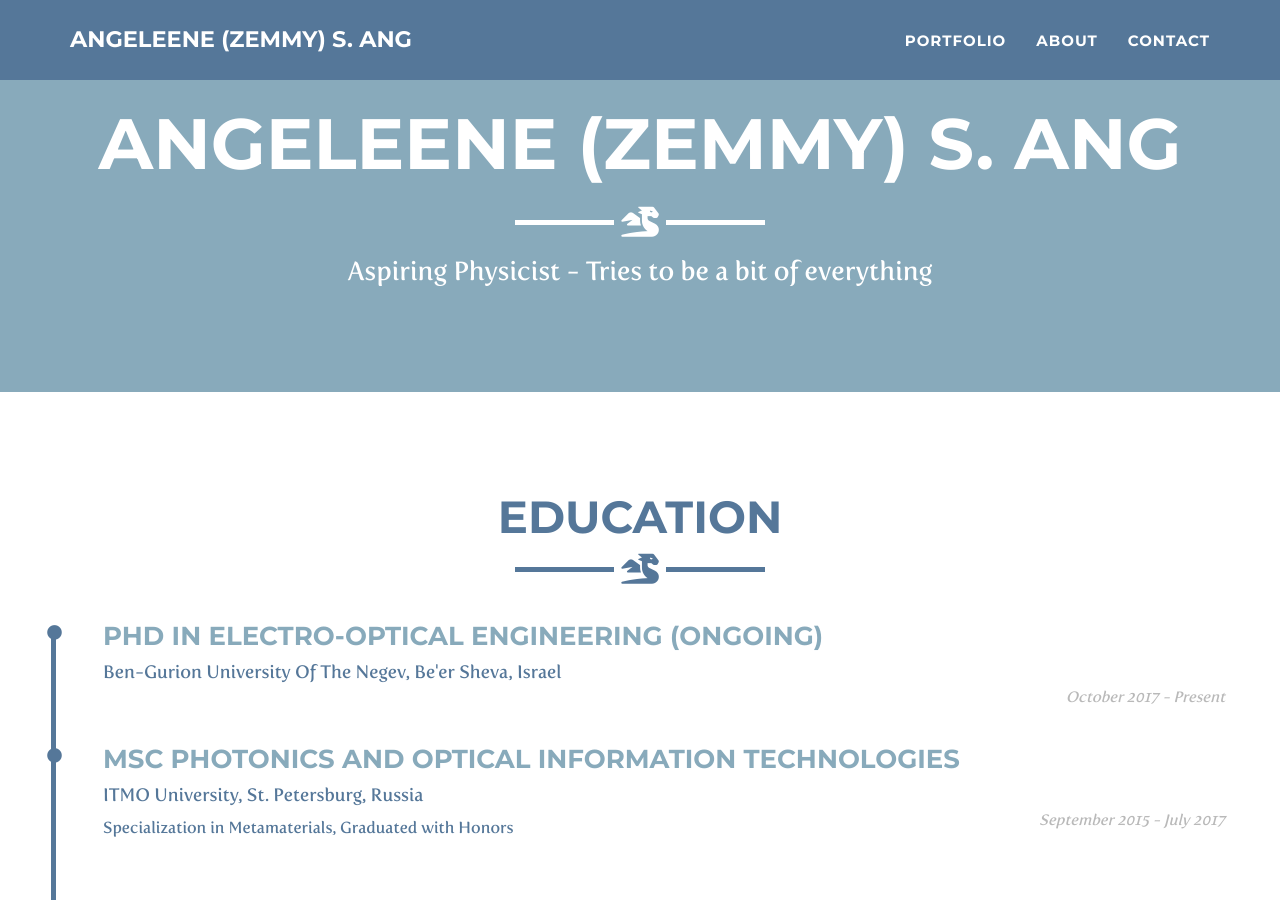
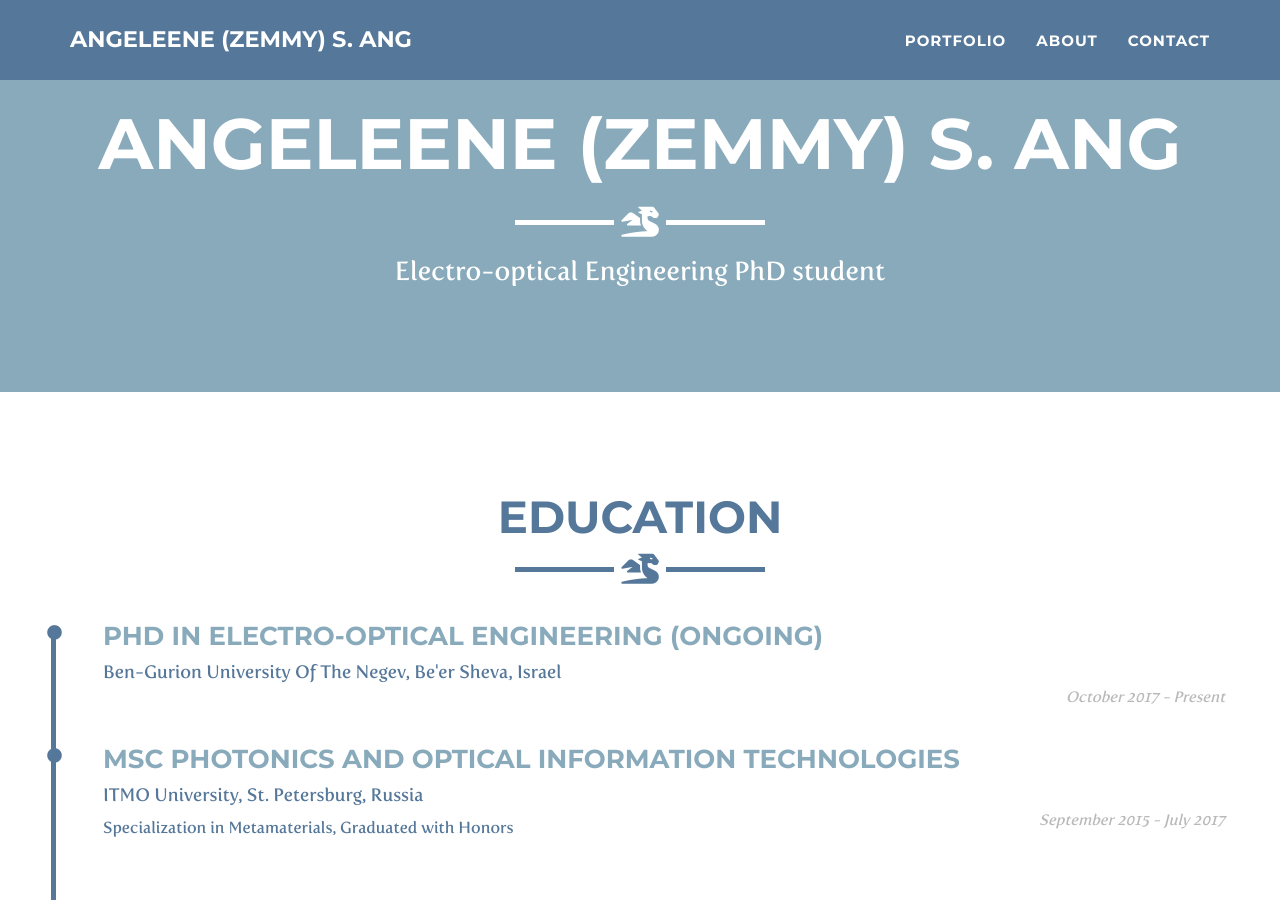
Before and after one commit to zemmyang/zemmyang.github.io, a Jekyll site: the page built from index.html, in a window 1280 px wide and 900 px high, scrolled down 377 px. Built offline with Jekyll 4.4.1, drawn with Linux system fonts in a browser that asks for light colours.

Commit message:
Update _config.yml

```diff
--- a/_config.yml
+++ b/_config.yml
@@ -4,7 +4,7 @@ email: angeleene.ang@gmail.com
 url: https://zemmyang.github.io
 description: "Aspiring Physicist. Perpetually curious. Tries to be a bit of everything. Possibly secretly a starchy tuber."
 keywords: #
-skills: "Aspiring Physicist - Tries to be a bit of everything"
+skills: "Electro-optical Engineering PhD student"
 meta_author: Ang Angeleenne Zemmy
 
 # Google webmaster tools
```
